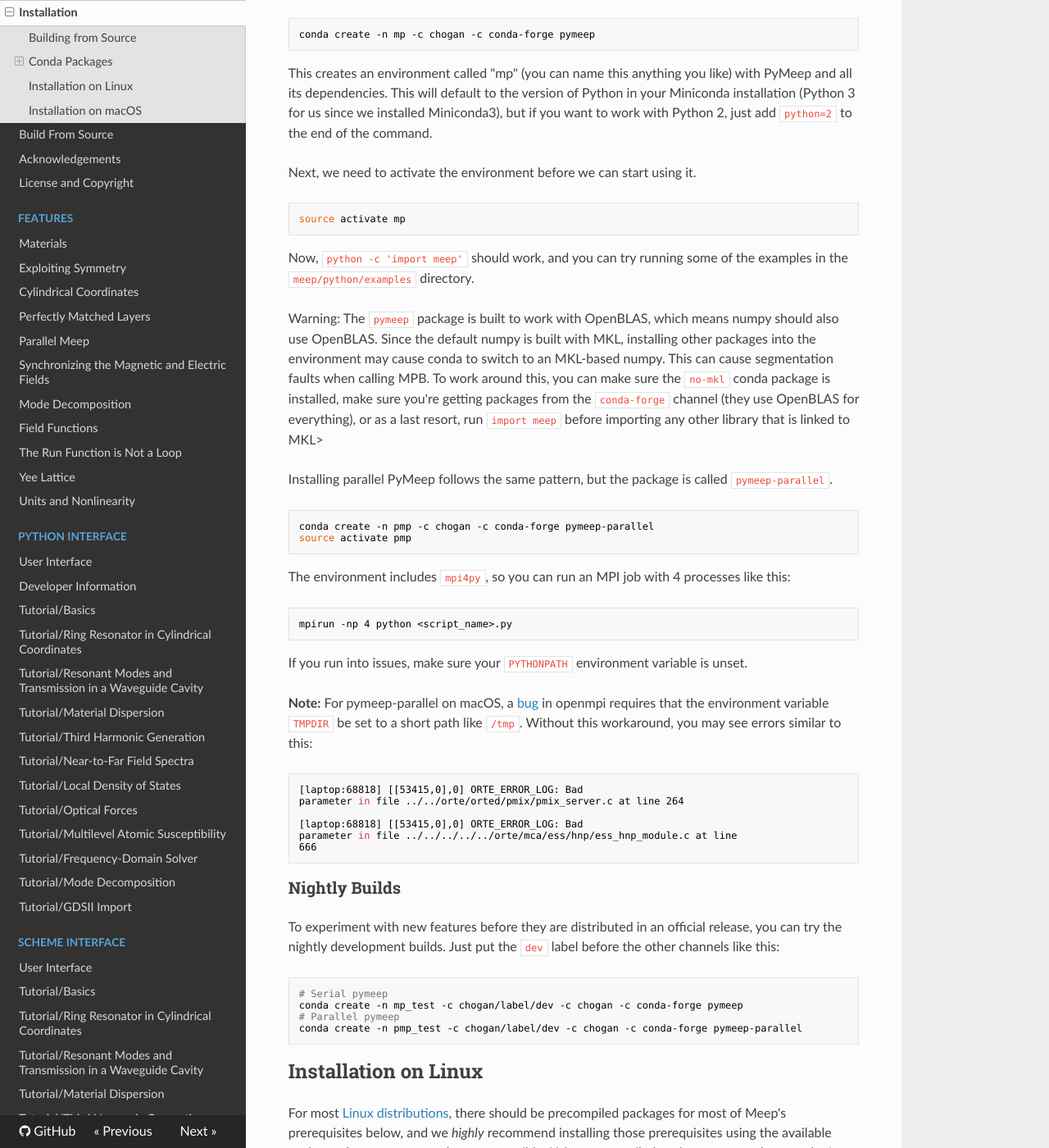
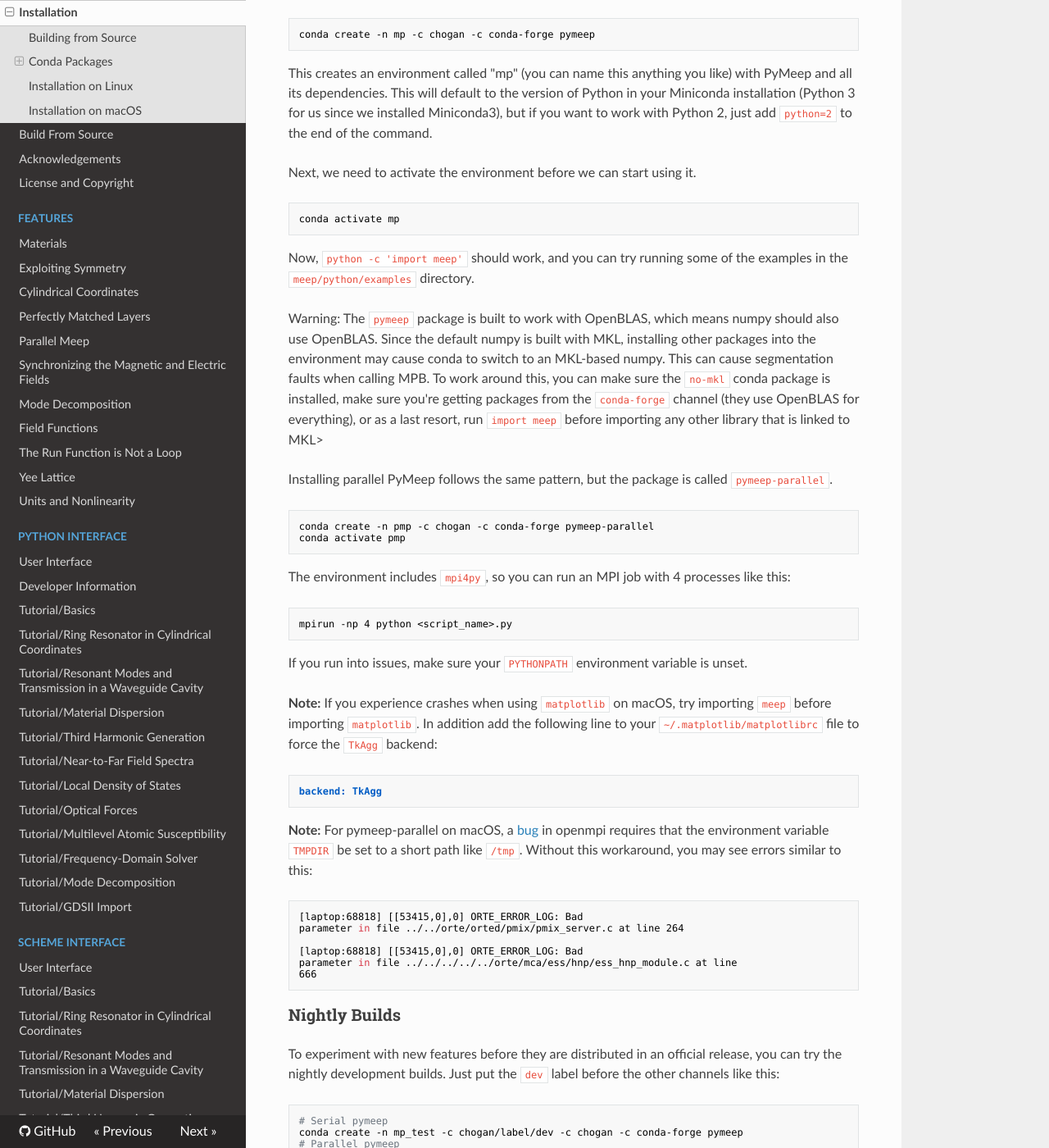
Before and after one commit to NanoComp/meep, an MkDocs documentation site: the page built from doc/docs/Installation.md, in a window 1280 px wide and 1400 px high, scrolled down 1307 px. Shown: the whole window at 82% size. Built offline with MkDocs 1.6.1, drawn with Linux system fonts in a browser that asks for light colours; nearby versions of some CDN libraries; old or Windows-style settings are respelled for this version of MkDocs.

Commit message:
Fix images in MPB data analysis tutorial (#695)
* Fix images in MPB data analysis tutorial

* Add matplotlib troubleshooting for mac

* Import meep before matplotlib to work around macOS issues

* Fix typo in docs

````diff
--- a/doc/docs/Installation.md
+++ b/doc/docs/Installation.md
@@ -39,7 +39,7 @@
 Next, we need to activate the environment before we can start using it.
 
 ```bash
-source activate mp
+conda activate mp
 ```
 
 Now, `python -c 'import meep'` should work, and you can try running some of the examples in the `meep/python/examples` directory.
@@ -50,7 +50,7 @@
 
 ```bash
 conda create -n pmp -c chogan -c conda-forge pymeep-parallel
-source activate pmp
+conda activate pmp
 ```
 
 The environment includes `mpi4py`, so you can run an MPI job with 4 processes like this:
@@ -60,6 +60,11 @@
 ```
 
 If you run into issues, make sure your `PYTHONPATH` environment variable is unset.
+
+**Note:** If you experience crashes when using `matplotlib` on macOS, try importing `meep` before importing `matplotlib`. In addition add the following line to your `~/.matplotlib/matplotlibrc` file to force the `TkAgg` backend:
+```
+backend: TkAgg
+```
 
 **Note:** For pymeep-parallel on macOS, a [bug](https://github.com/open-mpi/ompi/issues/2956) in openmpi requires that the environment variable `TMPDIR` be set to a short path like `/tmp`. Without this workaround, you may see errors similar to this:
 
````
Also changed, not shown: 1 other file.
